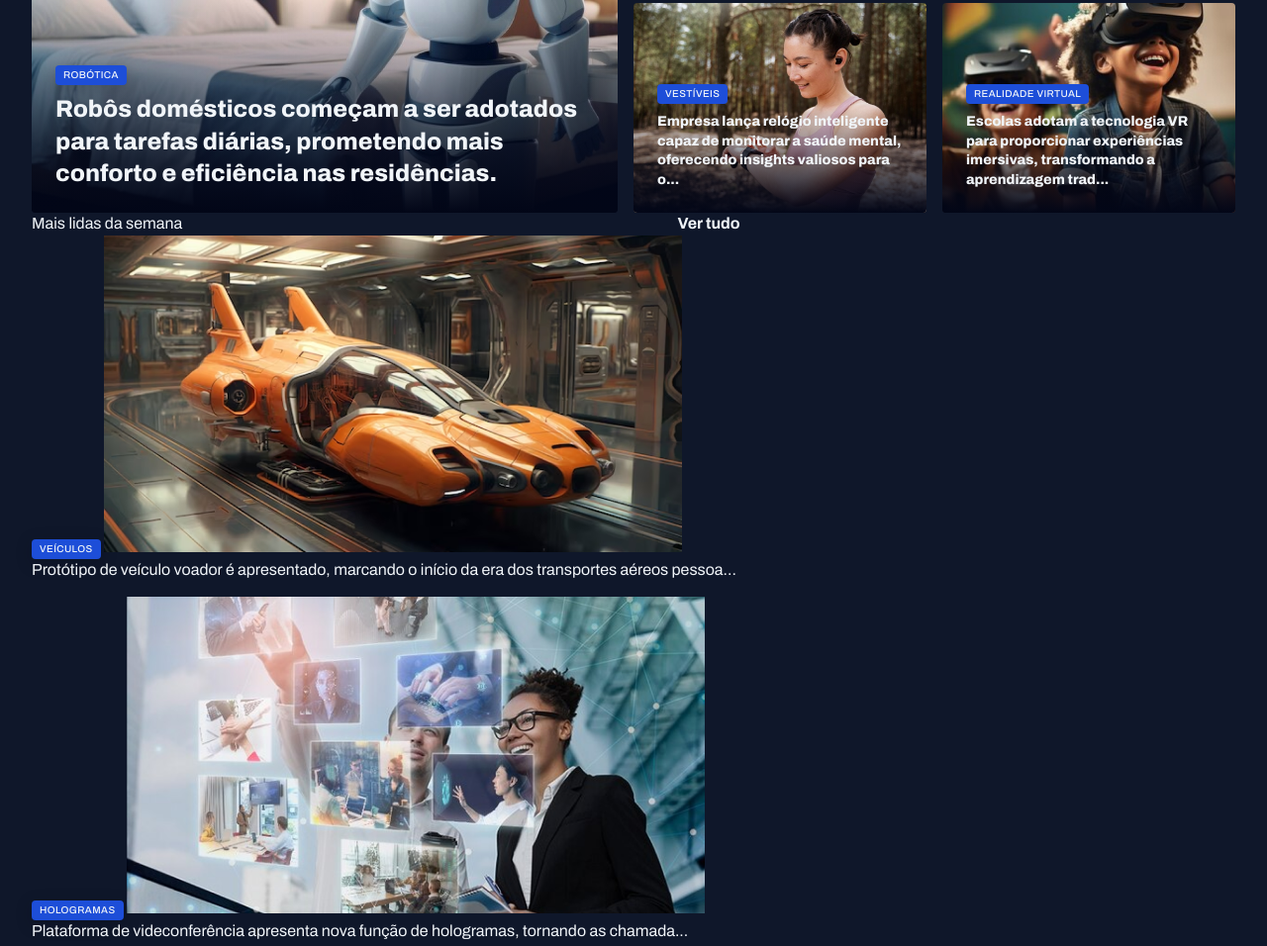
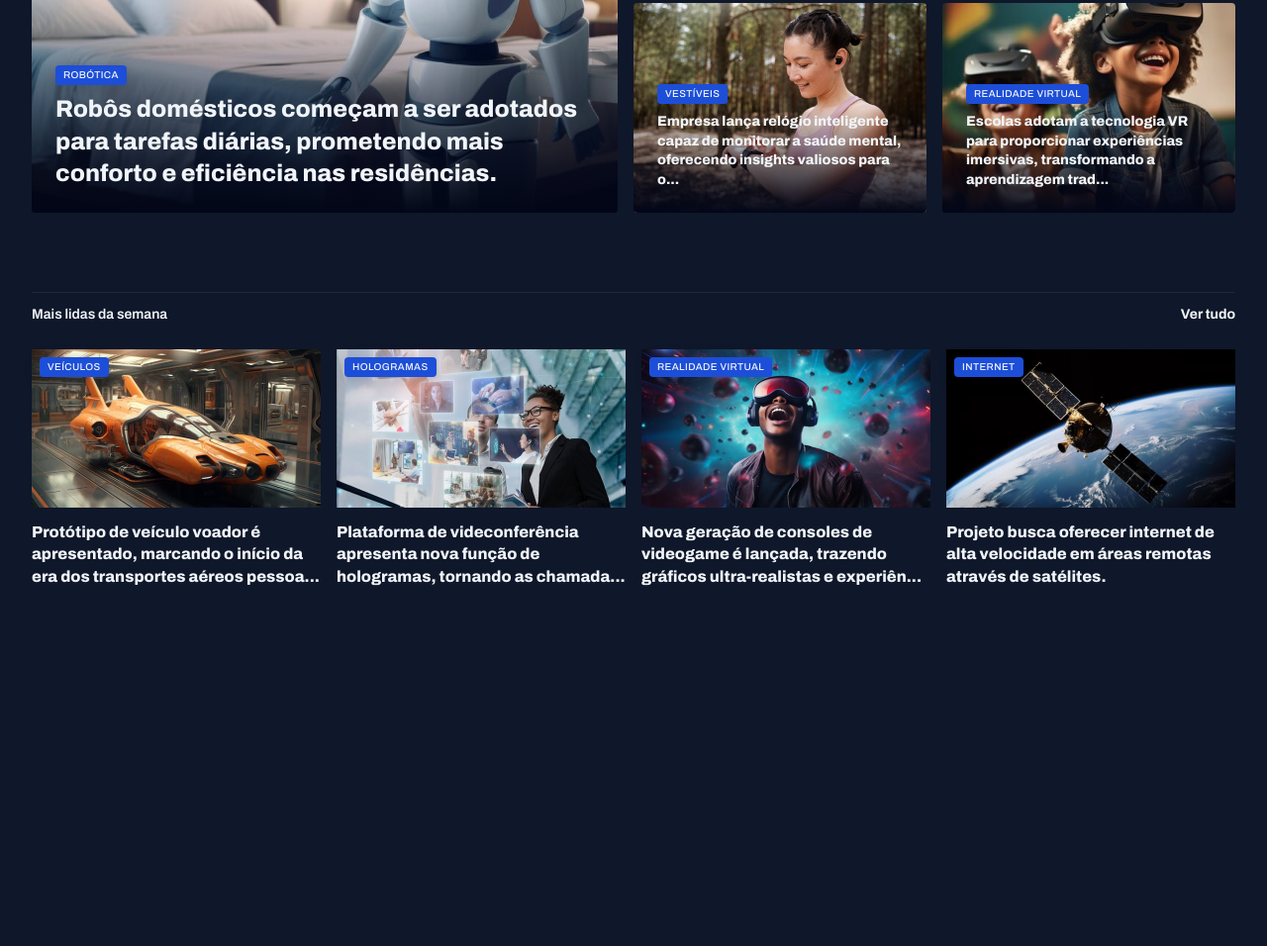
Before and after one commit to kauevecchia/portal-de-noticias, a plain HTML site: page index.html in a window 1280 px wide. Shown: the part 389-1345 px from the top of the page at 99% size. After the commit the page ends 983 px from the top, so only its background shows below. Drawn offline with Linux system fonts and the light colour scheme.

Commit message:
aplicando estilos na seção "mais lidas da semana"

```diff
--- a/styles/global.css
+++ b/styles/global.css
@@ -56,6 +56,7 @@ img {
 
 main {
     margin-top: 40px;
+    gap: 80px;
 }
 
 .content-tag {
--- a/styles/sections.css
+++ b/styles/sections.css
@@ -1,3 +1,25 @@
+section header {
+    border-top: 1px solid var(--stroke-color);
+    padding-block: 12px 24px;
+    font: var(--text-span);
+
+     a {
+        justify-self: end;
+        align-items: center;
+        gap: 8px;
+
+        span {
+            background-image: url(../assets/icons/ArrowRight.svg);
+            height: 16px;
+            width: 16px;
+        }
+
+        &:hover span{
+            background-image: url(../assets/icons/arrowright-hover.svg);
+        }
+    }
+}
+
 #featured {
     img {
         height: 100%;
@@ -37,3 +59,29 @@
         }
     }
 }
+
+#weekly {
+
+    &>div {
+        grid-template-columns: repeat(4, 292px);
+    }
+
+    img {
+        height: 160px;
+    }
+
+    figure {
+        position: relative;
+
+        .content-tag {
+            position: absolute;
+            top: 8px;
+            left: 8px;
+        }
+
+        p {
+            margin-top: 8px;
+            font-weight: 800;
+        }
+    }
+}
```
